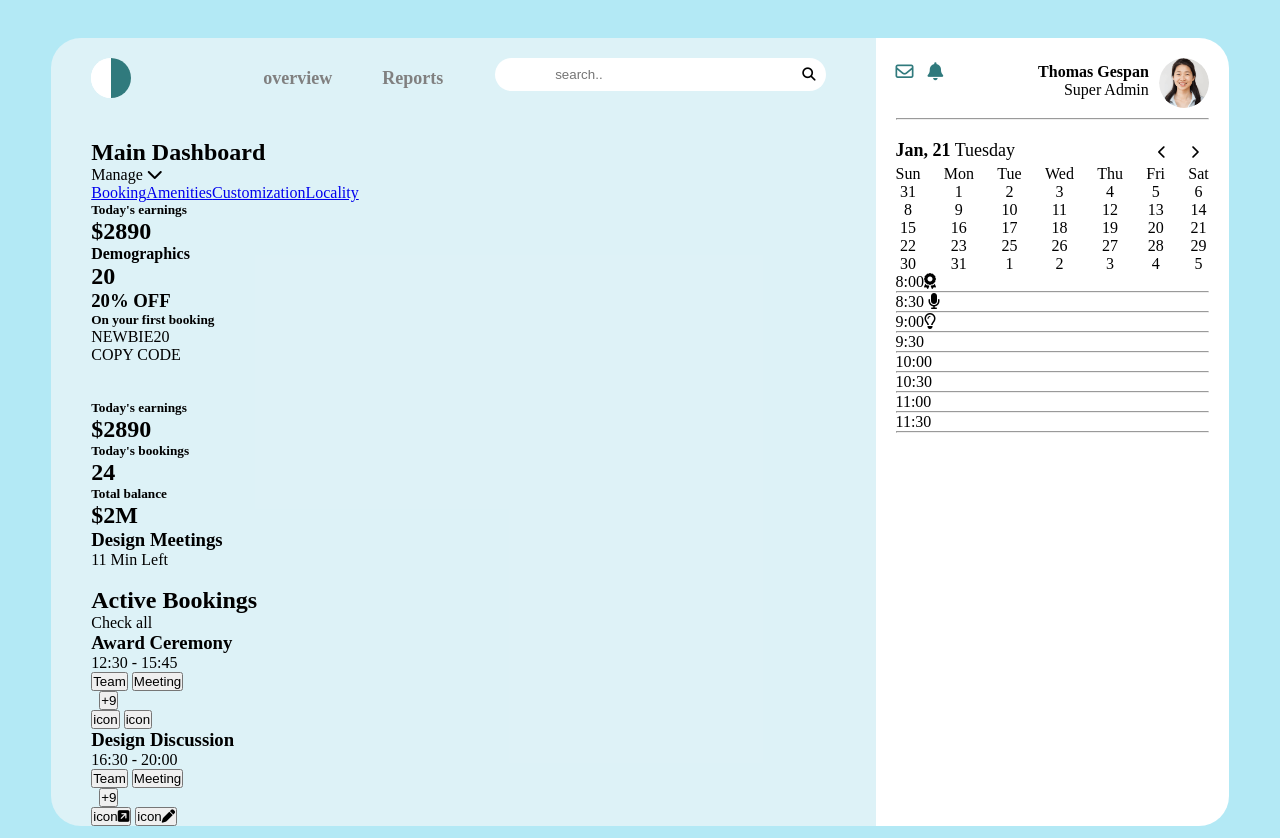
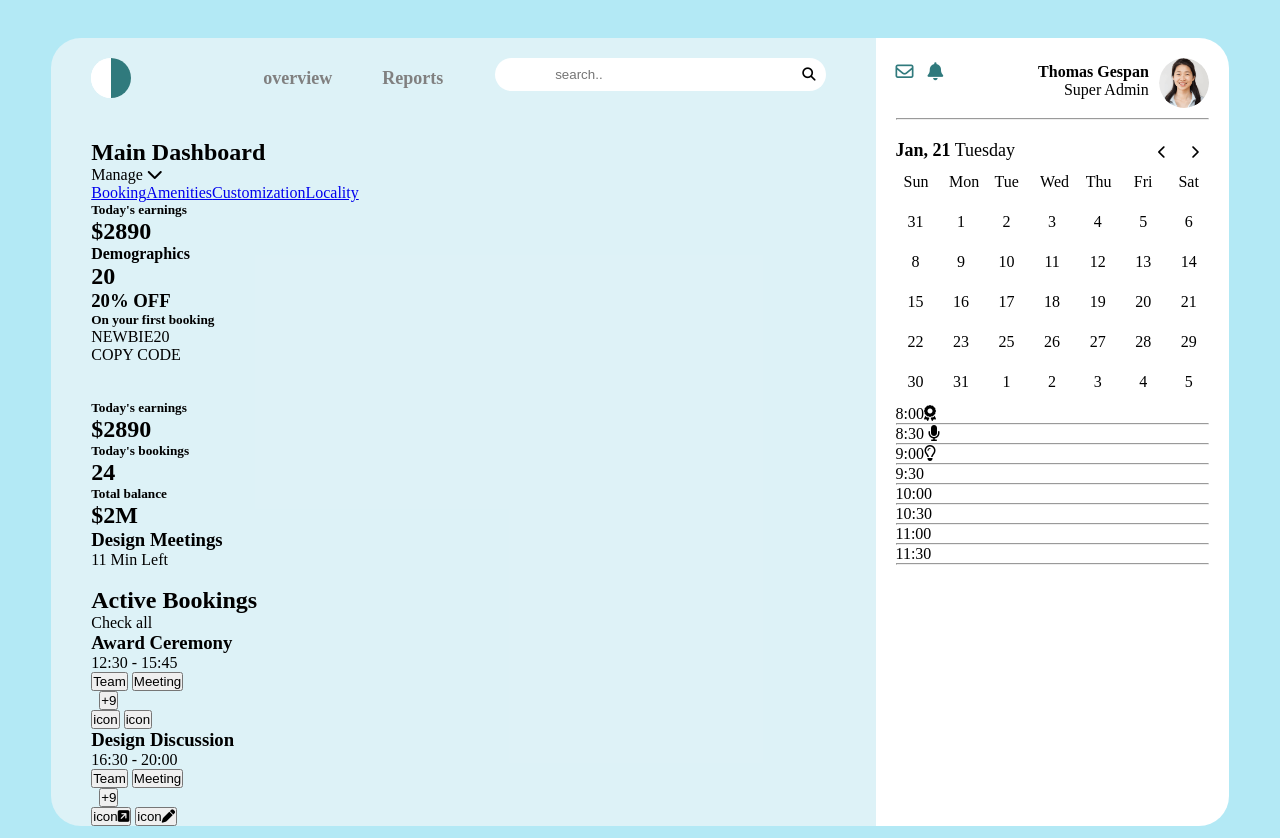
Before and after one commit to Ande12/project-manager-app, a plain HTML site: page pages/dashboard.html in a window 1280 px wide. Drawn offline with Linux system fonts and the light colour scheme.

Commit message:
started work with calendar

```diff
--- a/css/dashboard/_time-board.scss
+++ b/css/dashboard/_time-board.scss
@@ -67,6 +67,13 @@
                     list-style-type: none;
                     li{
                         text-align: center;
+                        padding: 8px;
+                        height: 40px;
+                        width: 40px;
+                        border-radius: 40px;
+                        &:hover{
+                            background-color: #ccc;
+                        }
                        }
                 }
 
```
Also changed, not shown: css/dashboard/style.css, 1 other file.
